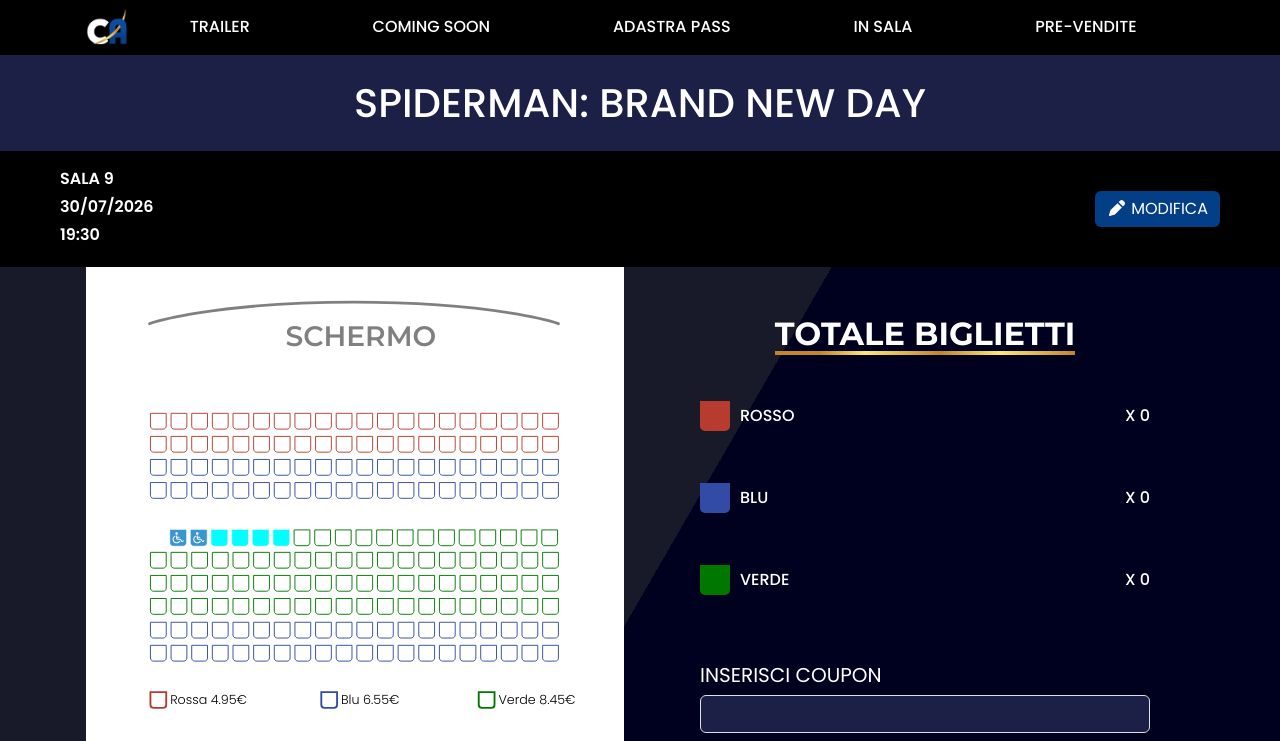
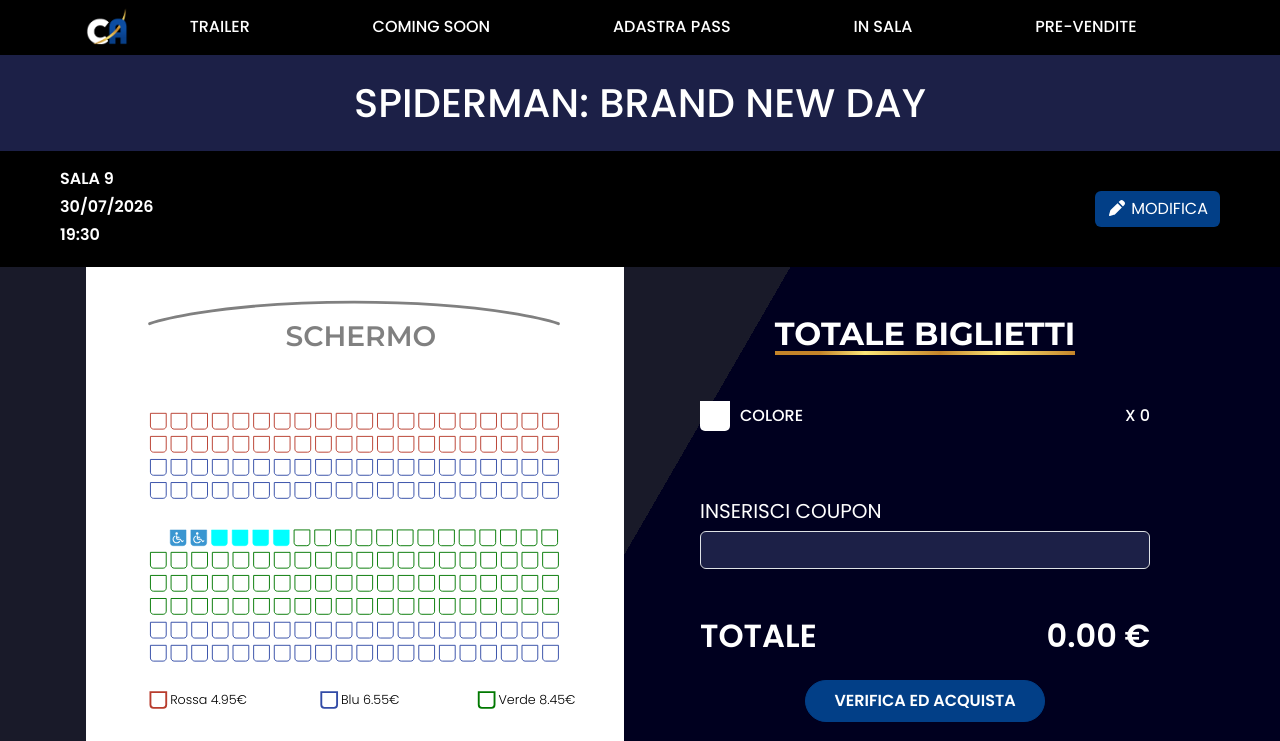
Before and after one commit to giannibussoletti/FE-AdAdstra-Capstone-EPICODE, a React (Vite) app in the folder adastra-fe/: page /seat-choice in a window 1280 px wide. Shown: the top 741 px of the page. Built offline with nearby package versions, Linux system fonts and the light colour scheme.

Commit message:
added conditional rendering with seat choice

```diff
--- a/adastra-fe/src/assets/components/TheaterMap.tsx
+++ b/adastra-fe/src/assets/components/TheaterMap.tsx
@@ -56,7 +56,7 @@
         isFilled
       ) {
         alert("impossibile un posto in mezzo a due posti prenotati")
-      } else if (rowLetter !== seatLetter && maxSeats.length >= 1) {
+      } else if (!sameLetter && maxSeats.length >= 1) {
         window.alert("è possibile acquistare solo nella stessa fila")
       } else if (!isFilled && maxSeats.length < 10) {
         target.style.fill = fill
--- a/adastra-fe/src/assets/components/mainPages/SeatsChoice.tsx
+++ b/adastra-fe/src/assets/components/mainPages/SeatsChoice.tsx
@@ -14,7 +14,7 @@
   const blueTicketsAmount = useAppSelector(
     (state) => state.bookingState.blueSeatsAmount,
   )
-  const greenTicktesAmount = useAppSelector(
+  const greenTicketsAmount = useAppSelector(
     (state) => state.bookingState.greenSeatsAmount,
   )
 
@@ -30,7 +30,7 @@
 
   const totalRed = redTicketsAmount * redCost
   const totalBlue = blueTicketsAmount * blueCost
-  const totalGreen = greenTicktesAmount * greenCost
+  const totalGreen = greenTicketsAmount * greenCost
   const totalCost = totalRed + totalBlue + totalGreen
   return (
     <>
@@ -65,9 +65,33 @@
             <TheaterMap />
           </Col>
           <Col className=" mt-5">
+            <Row>
               <Col className="text-center pb-4">
                 <MainTitles string="totale biglietti" />
               </Col>
+            </Row>
+            {totalCost === 0 ? (
+              <Row className="text-uppercase fw-medium align-items-center px-5 pb-4">
+                <Col className="d-flex align-items-center">
+                  <span className="seat-total bg-body" />
+                  Colore
+                </Col>
+                <Col className="text-end">x {redTicketsAmount}</Col>
+                <Col xs={12} className="mt-1">
+                  <span>
+                    {redSeatsPosition.map((pos, i) => {
+                      return (
+                        pos.id + (i !== redSeatsPosition.length - 1 ? ", " : "")
+                      )
+                    })}
+                  </span>
+                  <span style={{ opacity: "0" }}>.</span>
+                </Col>
+              </Row>
+            ) : (
+              ""
+            )}
+            {redSeatsPosition.length > 0 ? (
               <Row className="text-uppercase fw-medium align-items-center px-5 pb-4">
                 <Col className="d-flex align-items-center">
                   <span className="seat-total seat-red" />
@@ -85,7 +109,10 @@
                   <span style={{ opacity: "0" }}>.</span>
                 </Col>
               </Row>
-            <Row></Row>
+            ) : (
+              ""
+            )}
+            {blueSeatsPosition.length > 0 ? (
               <Row className="text-uppercase fw-medium align-items-center px-5 pb-4">
                 <Col className="d-flex align-items-center">
                   <span className="seat-total seat-blue" />
@@ -96,30 +123,39 @@
                   <span>
                     {blueSeatsPosition.map((pos, i) => {
                       return (
-                      pos.id + (i !== blueSeatsPosition.length - 1 ? ", " : "")
+                        pos.id +
+                        (i !== blueSeatsPosition.length - 1 ? ", " : "")
                       )
                     })}
                   </span>
                   <span style={{ opacity: "0" }}>.</span>
                 </Col>
               </Row>
+            ) : (
+              ""
+            )}
+            {greenSeatsPosition.length > 0 ? (
               <Row className="text-uppercase fw-medium align-items-center px-5 pb-4">
                 <Col className="d-flex align-items-center">
                   <span className="seat-total seat-green" />
                   Verde
                 </Col>
-              <Col className="text-end">x {greenTicktesAmount}</Col>
+                <Col className="text-end">x {greenTicketsAmount}</Col>
                 <Col xs={12} className="mt-1">
                   <span>
                     {greenSeatsPosition.map((pos, i) => {
                       return (
-                      pos.id + (i !== greenSeatsPosition.length - 1 ? ", " : "")
+                        pos.id +
+                        (i !== greenSeatsPosition.length - 1 ? ", " : "")
                       )
                     })}
                   </span>
                   <span style={{ opacity: "0" }}>.</span>
                 </Col>
               </Row>
+            ) : (
+              ""
+            )}
             <Row className="px-5">
               <Col>
                 <h5 className="f fw-normal text-uppercase mt-3 mb-2">
```
Also changed, not shown: adastra-fe/src/assets/misc/arrays.ts (+6 -1 lines). Lines whose indentation alone changed are shown as unchanged.
